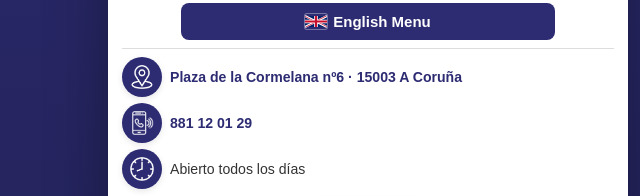
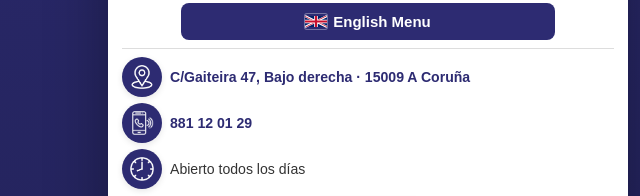
Before and after one commit to SamainJamoneria/gaiteira, a plain HTML site: page index.html in a window 1280 px wide. Shown: the part 457-653 px from the top of the page, 272-912 px from the left. Drawn offline with Linux system fonts and the light colour scheme.

Commit message:
Update index.html

```diff
--- a/index.html
+++ b/index.html
@@ -367,7 +367,7 @@ body{
         <img src="ubicacion.png" alt="Ubicación" class="info-icon">
     </div>
     <a href="https://www.google.com/search?client=ms-android-samsung-ss&sa=X&bih=693&hl=es-ES&cs=0&biw=384&sca_esv=8154e9ae6af1589a&sxsrf=ACQVn08Ar43dXDq75CDP7TVNb2KB8X8T1g:1710354417307&q=Sama%C3%ADn&ludocid=14273710536337037899&lsig=AB86z5Uj76p24qt2BIgTSXJsNtht&kgs=10444cf0bda9b4c3&shndl=-1&shem=lcsnce,lsp&source=sh/x/loc/act/m1/4&sei=F__6au-5EKq7hbIP2-nD8AQ&fbclid=PAT01DUAVn3mlleHRuA2FlbQIxMABwZG9mAnNydGMGYXBwX2lkDzU2NzA2NzM0MzM1MjQyNwABp7w7Y5mWtnVIVA2lwqV-ExNgDmf6C1zxR_g_CiMpYpxJWmN6ovvr8GVXiqOw_aem_m1SyU72Q9z143rVlvsnWJQ" target="_blank">
-      Plaza de la Cormelana nº6 · 15003 A Coruña
+      C/Gaiteira 47, Bajo derecha · 15009 A Coruña
     </a>
   </div>
 
```
